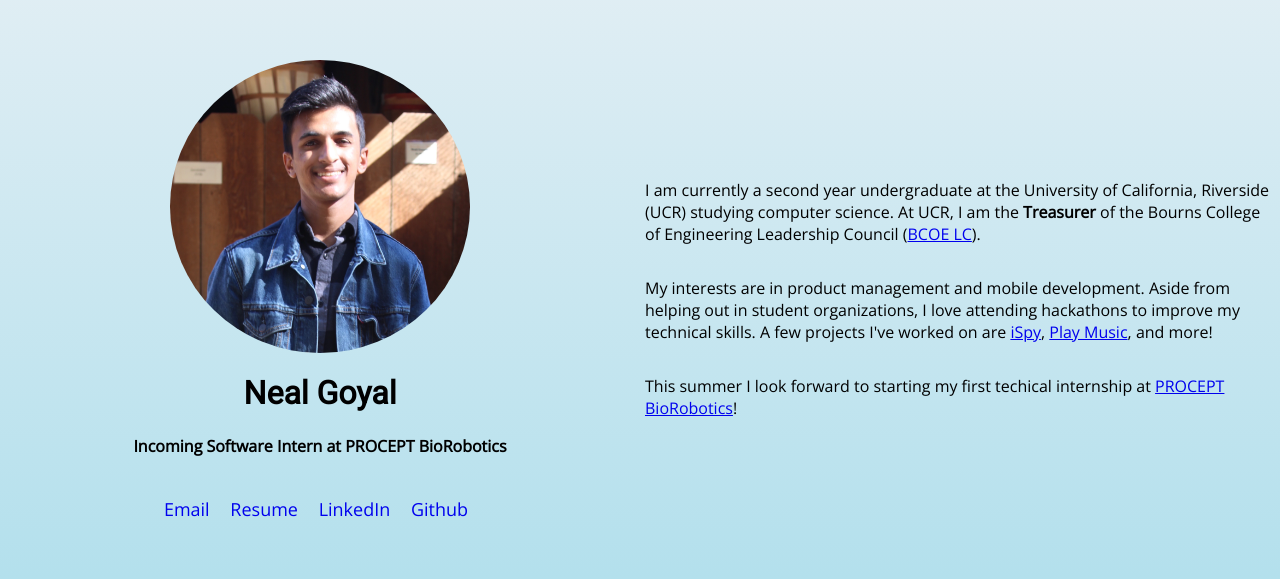
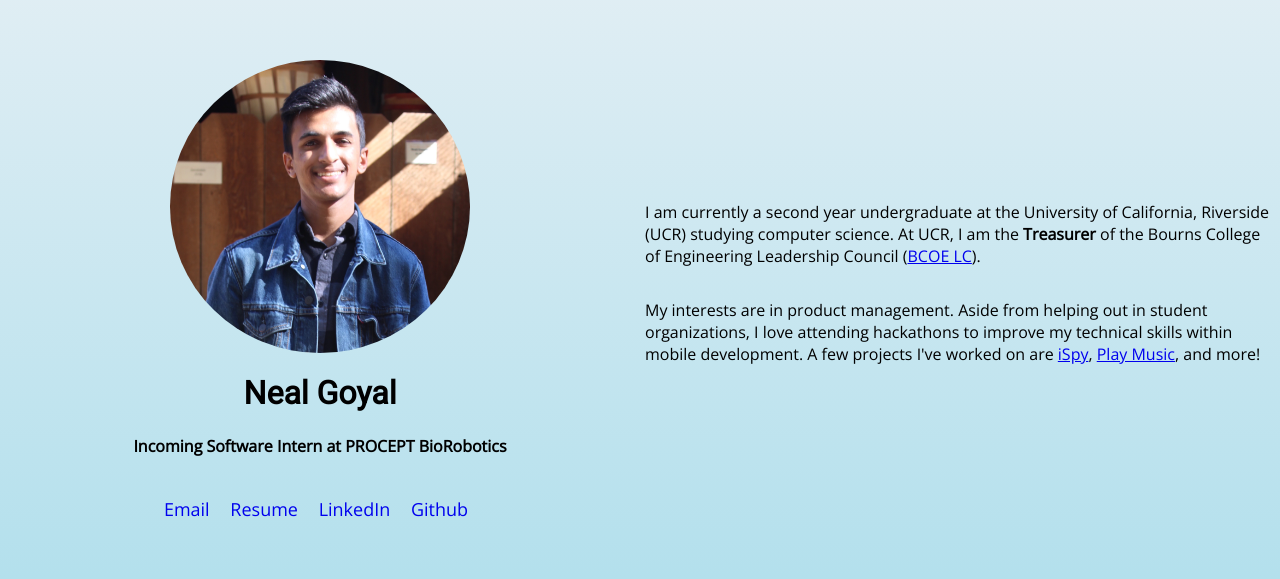
Before and after one commit to nealgoyal/nealgoyal.github.io, a plain HTML site: page index.html in a window 1280 px wide. Shown: the part 101-680 px from the top of the page. Drawn offline with nearby package versions, Linux system fonts and the light colour scheme.

Commit message:
Updated bio

```diff
--- a/index.html
+++ b/index.html
@@ -24,12 +24,10 @@
         At UCR, I am the <b>Treasurer</b> of the Bourns College of Engineering Leadership Council
         (<a href="https://bcoelc.com/">BCOE LC</a>).<p>
 
-        My interests are in product management and mobile development. Aside from helping out in student organizations,
-        I love attending hackathons to improve my technical skills. A few projects I've worked on are
+        My interests are in product management. Aside from helping out in student organizations,
+        I love attending hackathons to improve my technical skills within mobile development. A few projects I've worked on are
         <a href="https://github.com/nealgoyal/iSpy">iSpy</a>, <a href="https://github.com/nealgoyal/hackpoly18">Play Music</a>,
         and more!<p>
-
-        This summer I look forward to starting my first techical internship at <a href="https://www.procept-biorobotics.com/">PROCEPT BioRobotics</a>!
 
       </p>
     </div>
```
